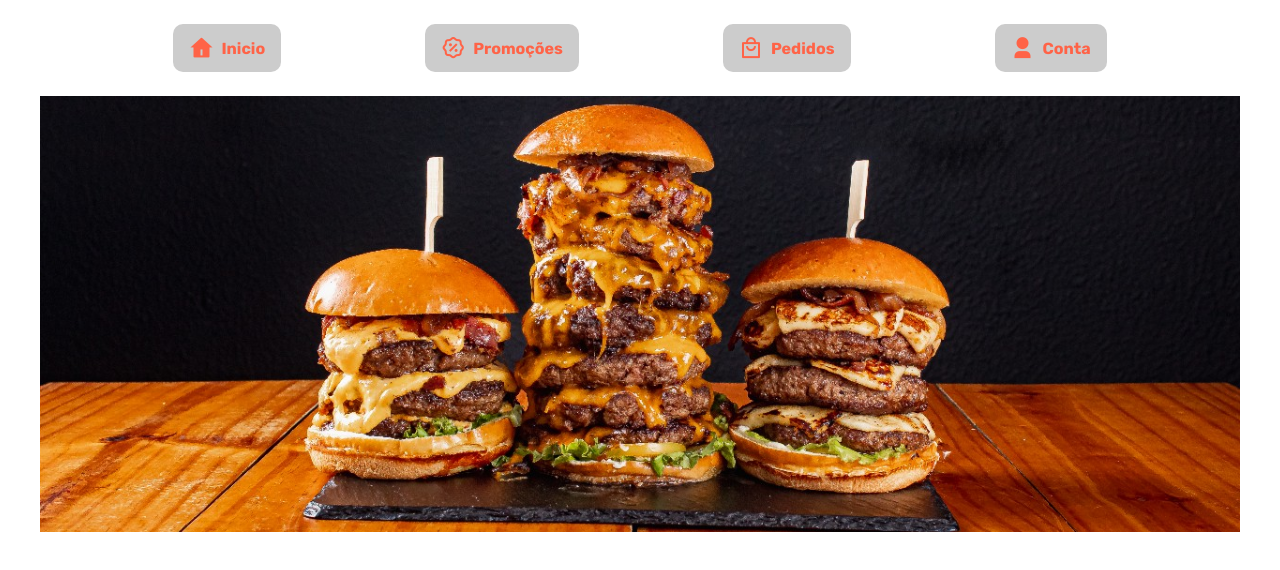
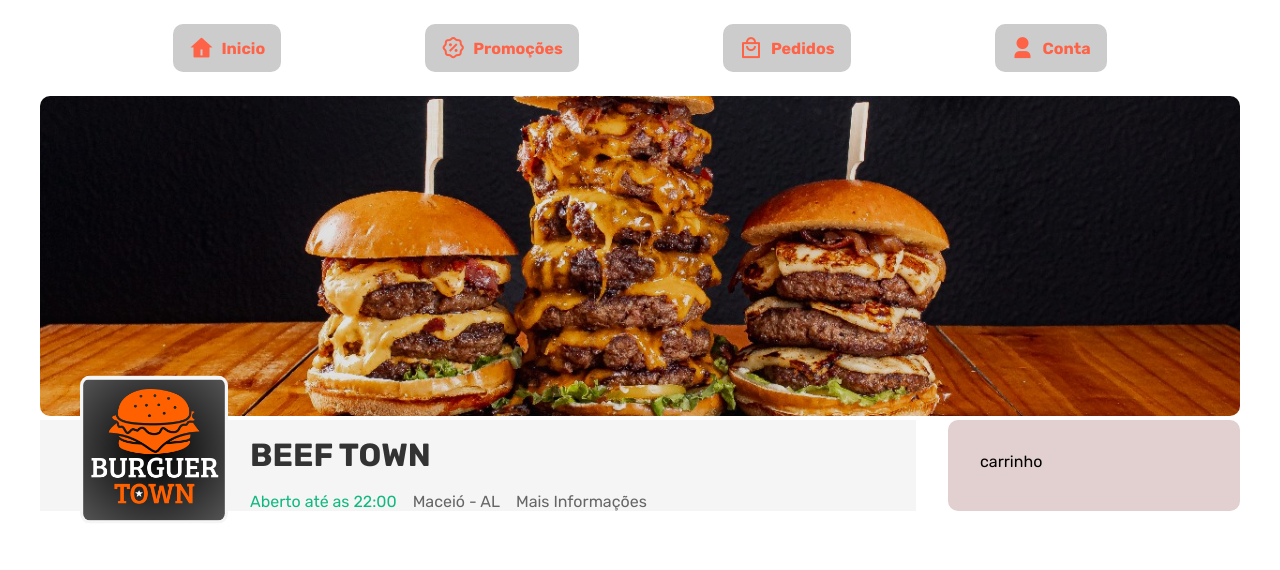
Before and after one commit to kauatorresfranca/burguer-town, a React (Vite) app: page / in a window 1280 px wide. Shown: the top 570 px of the page. Built offline with nearby package versions, Linux system fonts and the light colour scheme.

Commit message:
feat(component): add restaurant component

```diff
--- a/src/components/banner/styles.ts
+++ b/src/components/banner/styles.ts
@@ -8,5 +8,8 @@ export const BannerContainer = styled.div`
 
 export const BannerImg = styled.img`
     width: 100%;
-    height: auto;
+    height: 320px;
+    object-fit: cover;
+    filter: brightness(0.9);
+    border-radius: 10px;
 `;
--- a/src/components/navigation/styles.ts
+++ b/src/components/navigation/styles.ts
@@ -19,6 +19,12 @@ export const NavItem = styled.div`
     color: ${colors.primary};
     border-radius: 10px;
 
+    &:hover {
+        background-color: ${colors.primary};
+        color: ${colors.background};
+        cursor: pointer;
+    }
+
     i {
         font-size: 1.5rem;
         font-weight: 500;
--- /dev/null
+++ b/src/components/restaurant/index.tsx
@@ -0,0 +1,20 @@
+import * as S from './styles';
+import logo from '../../assets/BEEF TOWN.png';
+
+const Restaurant = () => {
+    return (
+        <S.Restaurant>
+            <img src={logo} alt="Imagem de exemplo" />
+            <S.RestaurantInfo>
+                <h1>BEEF TOWN</h1>
+                <S.RestaurantInfoDetails>
+                    <p id='horario'>Aberto até as 22:00</p>
+                    <p>Maceió - AL</p>
+                    <p>Mais Informações</p>
+                </S.RestaurantInfoDetails>
+            </S.RestaurantInfo>
+        </S.Restaurant>
+    );
+};
+
+export default Restaurant;
--- /dev/null
+++ b/src/components/restaurant/styles.ts
@@ -0,0 +1,38 @@
+import styled from "styled-components";
+import { colors } from "../../../styles";
+
+export const Restaurant = styled.div`
+    display: flex;
+    align-items: center;
+    background-color: ${colors.background};
+`;
+
+export const RestaurantInfo = styled.div`
+    display: flex;
+    flex-direction: column;
+    justify-content: center;
+    gap: 1.1rem;
+    padding-top: 1rem;
+    padding-left: 210px;
+
+    &:hover {
+        cursor: pointer;
+    }
+
+    h1 {
+        color: ${colors.title};
+    }
+`;
+
+export const RestaurantInfoDetails = styled.div`
+    display: flex;
+    gap: 1rem;
+
+    p {
+        color: ${colors.text};
+
+        &#horario {
+            color: #10b981;
+        }
+    }
+`;
--- a/src/pages/home/index.tsx
+++ b/src/pages/home/index.tsx
@@ -1,11 +1,22 @@
+import * as S from './styles'
+
 import Banner from '../../components/banner/index';
 import Navigation  from '../../components/navigation/index.';
+import Restaurant from '../../components/restaurant';
 
 const Home = () => {
     return (
         <>
             <Navigation />
             <Banner />
+            <S.Layout>
+                <S.Main >
+                    <Restaurant />
+                </S.Main>
+                <S.Aside>
+                    carrinho
+                </S.Aside>
+            </S.Layout>
         </>
     );
 };
--- a/src/pages/home/styles.ts
+++ b/src/pages/home/styles.ts
@@ -0,0 +1,31 @@
+import styled from "styled-components"
+import { colors } from "../../../styles";
+
+export const Layout = styled.div`
+    display: grid;
+    grid-template-columns: 3fr 1fr;
+    gap: 2rem;
+`;
+
+export const Main = styled.main`
+    border-radius: 10px;
+    position: relative;
+
+    img {
+        position: absolute;
+        transform: translate(0, -30%);
+        top: 0;
+        left: 40px;
+        width: 148px;
+        height: 148px;
+        padding: 0.2rem;
+        background-color: ${colors.background};
+        border-radius: 10px;
+    }
+`;
+
+export const Aside = styled.aside`
+    padding: 2rem;
+    background-color: #e2cfcfff;
+    border-radius: 10px;
+`;
--- a/styles.ts
+++ b/styles.ts
@@ -16,7 +16,7 @@ export const colors = {
 };
 
 export const GlobalStyle = createGlobalStyle`
-    body {
+    * {
         margin: 0;
         padding: 0;
         box-sizing: border-box;
```
Also changed, not shown: src/assets/BEEF TOWN.png.
